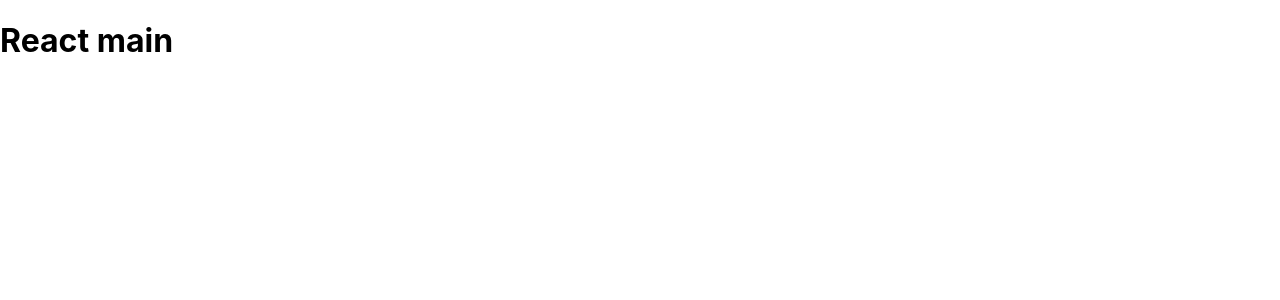
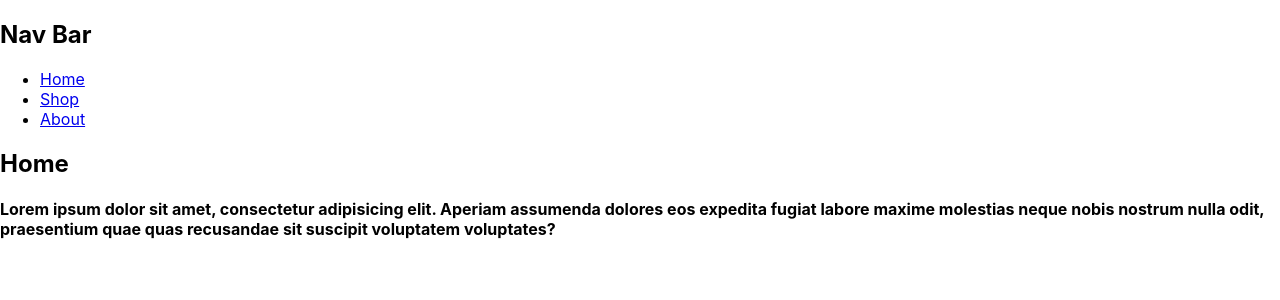
Before and after one commit to anderson-ca/react-lab, a React (Create React App) app: page / in a window 1280 px wide. Shown: the top 300 px of the page. Built offline with nearby package versions, Linux system fonts and the light colour scheme.

Commit message:
add Home, About and Shop components and basic routing.

```diff
--- a/src/App.js
+++ b/src/App.js
@@ -1,12 +1,20 @@
 import React from "react";
-import "./App.css";
+import {Route, Switch} from "react-router-dom";
+import Header from "./components/Header";
+import Home from "./components/Home";
+import About from "./components/About";
+import Shop from "./components/Shop";
 
 function App() {
     return (
         <div>
-            <h1>React main</h1>
+            <Header/>
+            <Route exact path="/"><Home/></Route>
+            <Route exact path="/shop"><Shop/></Route>
+            <Route path="/about"><About/></Route>
         </div>
     );
+
 }
 
 export default App;
--- /dev/null
+++ b/src/components/About.js
@@ -0,0 +1,16 @@
+import React from "react";
+
+const About = () => {
+    return (
+        <div>
+            <h2>About Page</h2>
+            <p>
+                Lorem ipsum dolor sit amet, consectetur adipisicing elit. Ad consectetur nisi omnis porro repudiandae
+                temporibus. Cumque enim est quidem quis recusandae? Animi doloremque expedita facere fuga maxime quam
+                sequi vel!
+            </p>
+        </div>
+    )
+}
+
+export default About;
--- /dev/null
+++ b/src/components/Header.js
@@ -0,0 +1,19 @@
+import React from "react";
+import {Link} from "react-router-dom";
+
+const Header = () => {
+    return (
+        <div>
+            <h2>Nav Bar</h2>
+            <nav>
+                <ul>
+                    <li><Link to="/">Home</Link></li>
+                    <li><Link to="/shop">Shop</Link></li>
+                    <li><Link to="/about">About</Link></li>
+                </ul>
+            </nav>
+        </div>
+    );
+}
+
+export default Header;
--- /dev/null
+++ b/src/components/Home.js
@@ -0,0 +1,16 @@
+import React from "react";
+
+const Home = () => {
+    return (
+        <div>
+            <h2>Home</h2>
+            <h4>
+                Lorem ipsum dolor sit amet, consectetur adipisicing elit. Aperiam assumenda dolores eos expedita fugiat
+                labore maxime molestias neque nobis nostrum nulla odit, praesentium quae quas recusandae sit suscipit
+                voluptatem voluptates?
+            </h4>
+        </div>
+    );
+}
+
+export default Home;
--- /dev/null
+++ b/src/components/Shop.js
@@ -0,0 +1,16 @@
+import React from "react";
+
+const Shop = () => {
+    return (
+        <div>
+            <h2>Shop Page</h2>
+            <p>
+                Lorem ipsum dolor sit amet, consectetur adipisicing elit. Accusantium ad aspernatur autem beatae
+                consequatur doloremque eaque expedita, fuga, fugiat modi molestiae, nihil quas quod recusandae similique
+                sint sunt velit voluptate.
+            </p>
+        </div>
+    );
+}
+
+export default Shop;
--- a/src/index.js
+++ b/src/index.js
@@ -1,11 +1,14 @@
 import React from 'react';
 import ReactDOM from 'react-dom';
+import {BrowserRouter as Router} from "react-router-dom";
 import './index.css';
 import App from './App';
 
 ReactDOM.render(
     <React.StrictMode>
-        <App/>
+        <Router>
+            <App/>
+        </Router>
     </React.StrictMode>,
     document.getElementById('root')
 );
```
Also changed, not shown: src/components/Counter.js (deleted).
